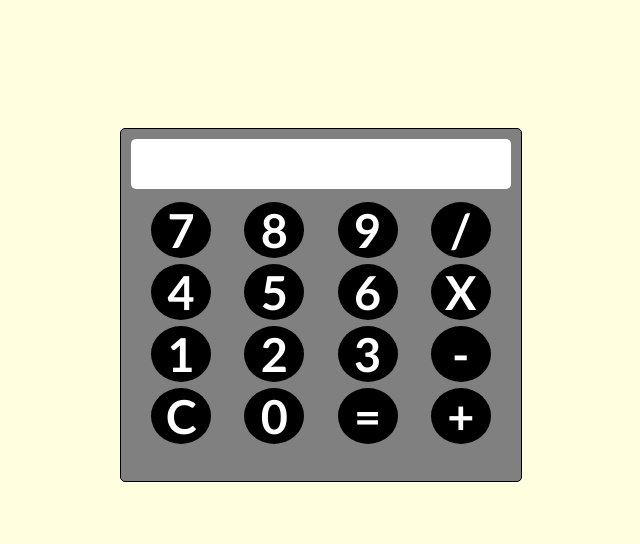
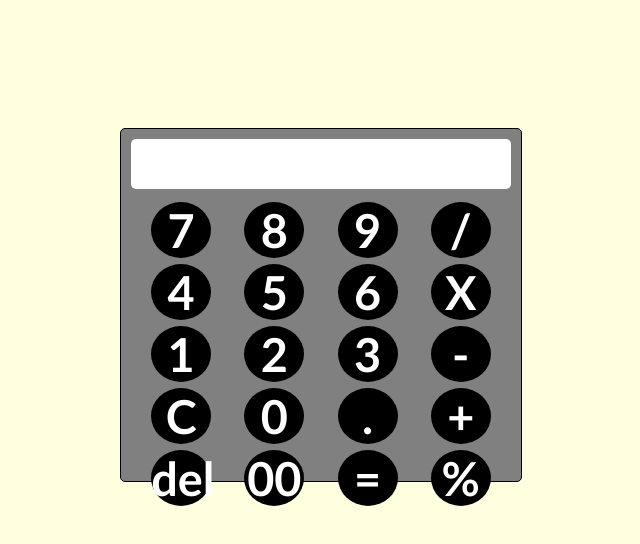
Before and after one commit to dhaya-nandh/Javascript, a plain HTML site: page Calculator/index.html in a window 1280 px wide. Shown: the whole page, without its empty margins (264-904 px from the left). Drawn offline with Linux system fonts and the light colour scheme.

Commit message:
Update index.html

```diff
--- a/Calculator/index.html
+++ b/Calculator/index.html
@@ -32,9 +32,15 @@
             <span>
                 <h3 onclick="clearDisplay()">C</h3>
                 <h3 onclick="screen('0')">0</h3>
-                <h3 onclick="calc()">=</h3>
+                <h3 onclick="screen('.')">.</h3>
                 <h3 onclick="screen('+')">+</h3>
             </span>
+        <span>
+            <h3 onclick="deletevalue()">del</h3>
+            <h3 onclick="screen('00')">00</h3>
+            <h3 onclick="calc()">=</h3>
+            <h3 onclick="screen(%)">%</h3>
+        </span>
     </div>
     <script src="script.js"></script>
 </body>
```
